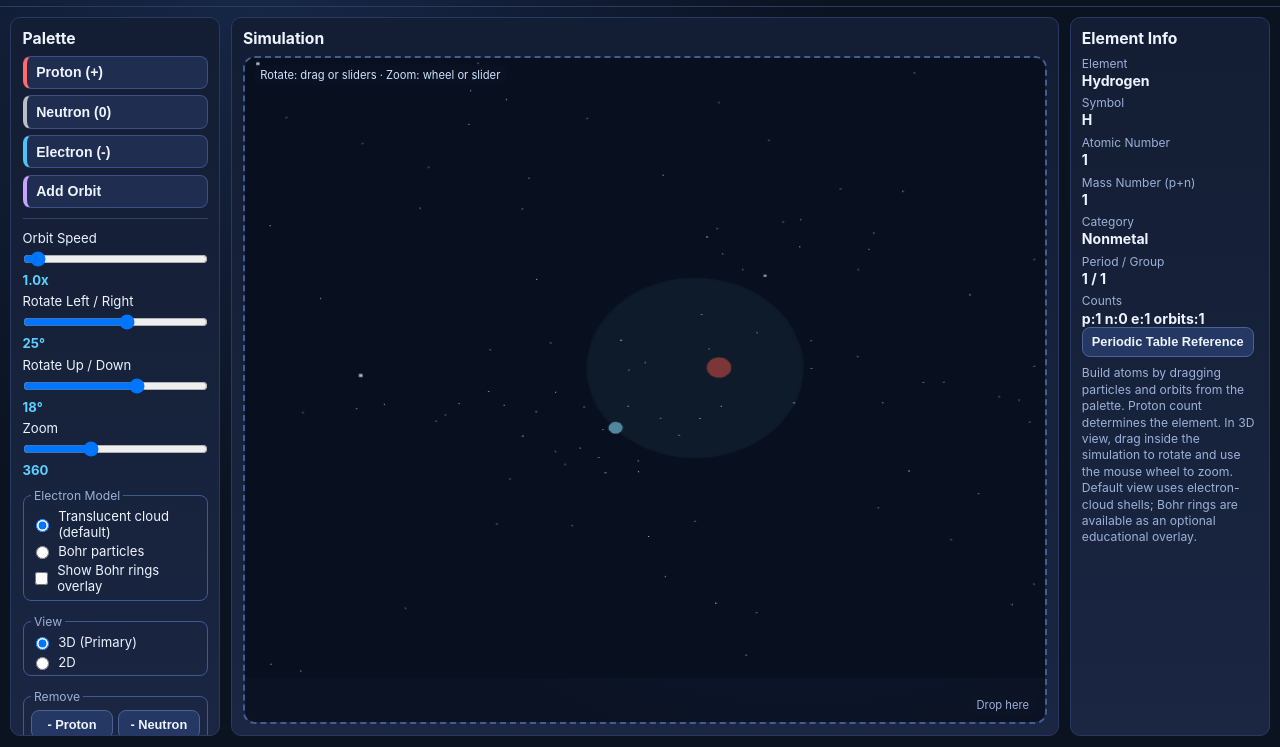
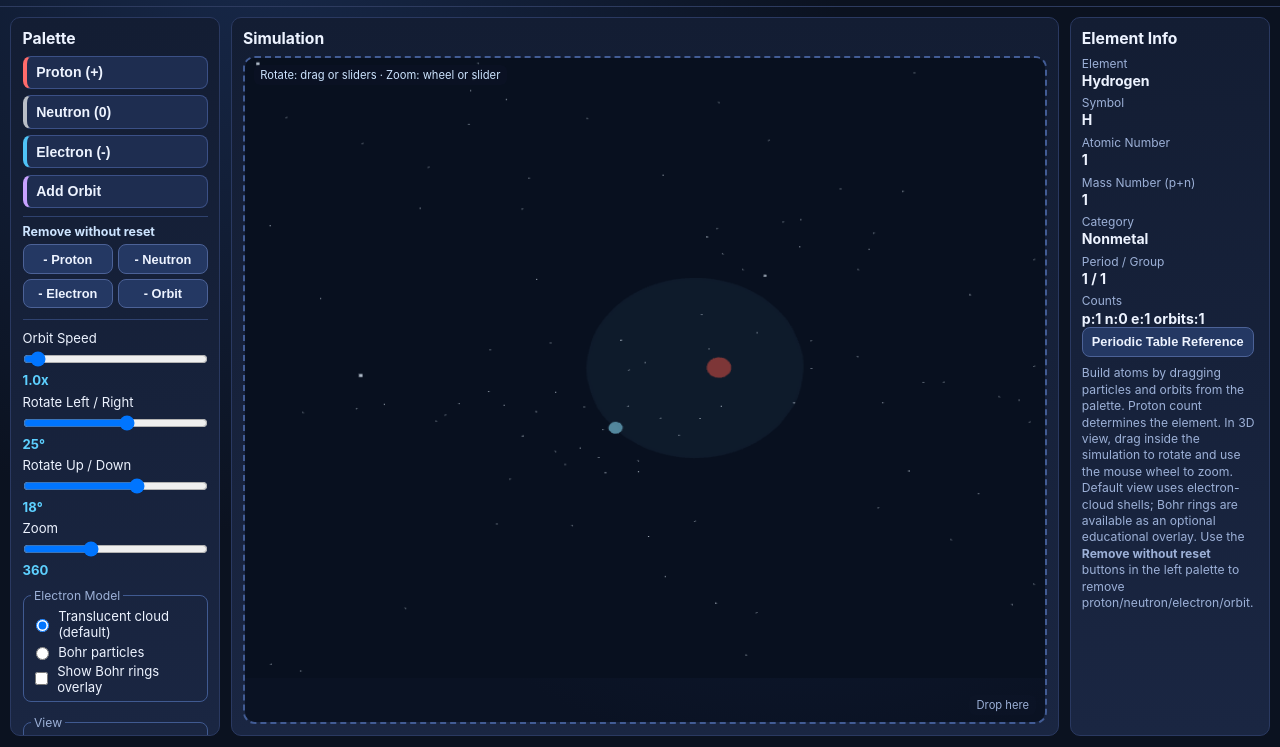
Before and after one commit to bobdude247/atom-simulator, a plain HTML site: page index.html in a window 1280 px wide. Shown: the part 53-800 px from the top of the page. Drawn offline with nearby package versions, Linux system fonts and the light colour scheme; animation ran at ten frames a second.

Commit message:
AddingRemove2

```diff
--- a/index.html
+++ b/index.html
@@ -29,6 +29,16 @@
             Add Orbit
           </button>
         </div>
+
+        <section class="quick-remove" aria-label="Quick remove controls">
+          <p class="quick-remove-title">Remove without reset</p>
+          <div class="remove-grid">
+            <button id="removeProton" type="button" class="secondary-btn">- Proton</button>
+            <button id="removeNeutron" type="button" class="secondary-btn">- Neutron</button>
+            <button id="removeElectron" type="button" class="secondary-btn">- Electron</button>
+            <button id="removeOrbit" type="button" class="secondary-btn">- Orbit</button>
+          </div>
+        </section>
 
         <section class="controls" aria-label="Animation controls">
           <label for="speedSlider">Orbit Speed</label>
@@ -73,16 +83,6 @@
               <input type="radio" name="viewMode" value="2d" />
               2D
             </label>
-          </fieldset>
-
-          <fieldset class="view-mode" aria-label="Remove particles">
-            <legend>Remove</legend>
-            <div class="remove-grid">
-              <button id="removeProton" type="button" class="secondary-btn">- Proton</button>
-              <button id="removeNeutron" type="button" class="secondary-btn">- Neutron</button>
-              <button id="removeElectron" type="button" class="secondary-btn">- Electron</button>
-              <button id="removeOrbit" type="button" class="secondary-btn">- Orbit</button>
-            </div>
           </fieldset>
 
           <button id="resetButton" class="reset-btn">Reset Atom</button>
@@ -130,7 +130,8 @@
           Build atoms by dragging particles and orbits from the palette. Proton count determines
           the element. In 3D view, drag inside the simulation to rotate and use the mouse wheel to
           zoom. Default view uses electron-cloud shells; Bohr rings are available as an optional
-          educational overlay.
+          educational overlay. Use the <strong>Remove without reset</strong> buttons in the left
+          palette to remove proton/neutron/electron/orbit.
         </p>
       </aside>
     </main>
--- a/styles.css
+++ b/styles.css
@@ -75,6 +75,19 @@ h2 {
 .palette-items {
   display: grid;
   gap: 0.4rem;
+}
+
+.quick-remove {
+  margin-top: 0.5rem;
+  padding-top: 0.45rem;
+  border-top: 1px solid #2f426f;
+}
+
+.quick-remove-title {
+  margin: 0 0 0.32rem;
+  color: #cde4ff;
+  font-weight: 700;
+  font-size: 0.78rem;
 }
 
 .palette-item {
```
